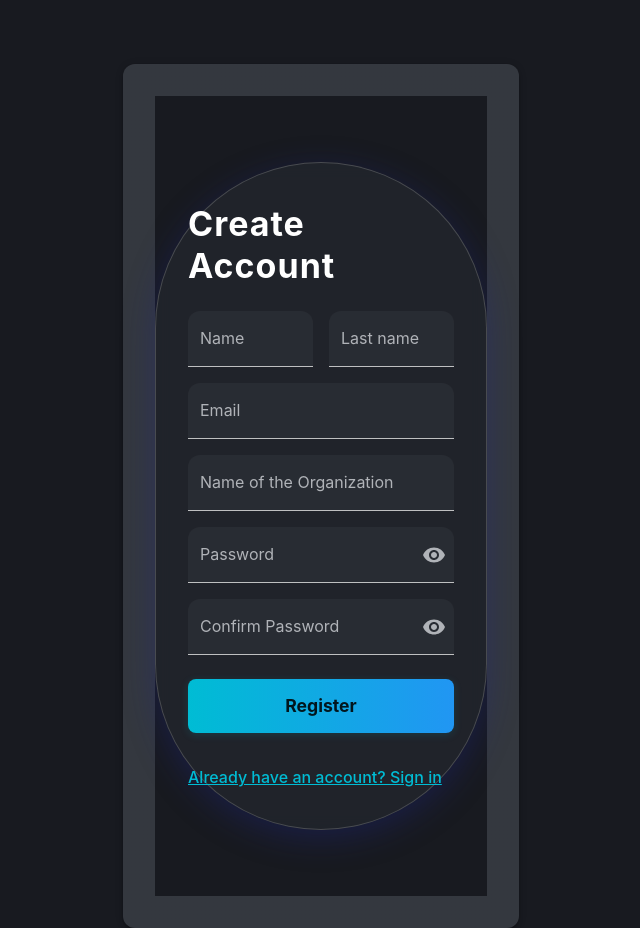
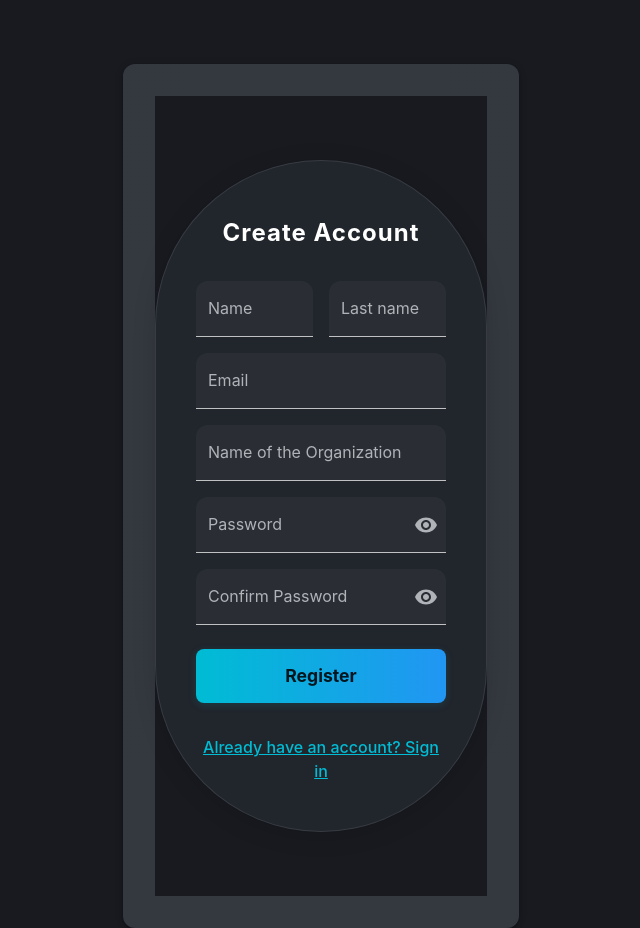
Before and after one commit to oleonb92/lynkledger, a React (Create React App) app in the folder frontend/: page /register in a window 1280 px wide. Shown: the whole page, without its empty margins (319-959 px from the left). Built offline with nearby package versions, Linux system fonts and the light colour scheme.

Commit message:
feat: implement organization creation during user registration

```diff
--- a/frontend/src/pages/auth/Register.tsx
+++ b/frontend/src/pages/auth/Register.tsx
@@ -21,13 +21,20 @@ import api from '../../services/api/axios';
 import { RegisterFormValues } from '../../types/auth';
 
 const glassStyle = {
-  background: 'rgba(36, 40, 47, 0.7)',
-  boxShadow: '0 8px 32px 0 rgba(31, 38, 135, 0.37)',
-  backdropFilter: 'blur(8px)',
-  WebkitBackdropFilter: 'blur(8px)',
-  borderRadius: 20,
-  border: '1px solid rgba(255, 255, 255, 0.18)',
-  padding: '2.5rem 2rem',
+  background: 'rgba(36, 40, 47, 0.85)',
+  boxShadow: '0 4px 24px 0 rgba(0,0,0,0.12)',
+  backdropFilter: 'blur(6px)',
+  WebkitBackdropFilter: 'blur(6px)',
+  borderRadius: 28,
+  border: '1px solid rgba(255,255,255,0.10)',
+  padding: '3.5rem 2.5rem 3rem 2.5rem',
+  maxWidth: 420,
+  minHeight: 600,
+  margin: '0 auto',
+  display: 'flex',
+  flexDirection: 'column',
+  alignItems: 'center',
+  justifyContent: 'center',
 };
 
 const Register = () => {
@@ -64,12 +71,17 @@ const Register = () => {
           confirm_password: values.confirmPassword,
           first_name: values.firstName,
           last_name: values.lastName,
+          phone_number: '',  // Optional field
+          language: 'en',    // Default language
+          timezone: Intl.DateTimeFormat().resolvedOptions().timeZone,  // User's timezone
+          account_type: 'individual',  // Default account type
+          organization_name: values.organizationName  // Required field for organization creation
         });
         navigate('/login', {
           state: { message: 'Registro exitoso. Por favor inicia sesión.' },
         });
       } catch (error: any) {
-        setStatus(error.message || 'Error al registrar usuario');
+        setStatus(error.response?.data?.detail || error.message || 'Error al registrar usuario');
       } finally {
         setLoading(false);
       }
@@ -82,10 +94,10 @@ const Register = () => {
         initial={{ opacity: 0, y: 40 }}
         animate={{ opacity: 1, y: 0 }}
         transition={{ duration: 0.7, ease: 'easeOut' }}
-        style={{ width: '100%', maxWidth: 420 }}
+        style={{ width: '100%' }}
       >
         <Box sx={glassStyle}>
-          <Typography component="h1" variant="h4" sx={{ mb: 3, fontWeight: 700, letterSpacing: 1, color: '#fff' }}>
+          <Typography component="h1" variant="h5" sx={{ mb: 4, fontWeight: 700, letterSpacing: 1, color: '#fff', textAlign: 'center', wordBreak: 'break-word', maxWidth: '100%' }}>
             Create Account
           </Typography>
           <form onSubmit={formik.handleSubmit} autoComplete="off">
```
Also changed, not shown: 1 other file (tests, documents, lock files or other folders).
